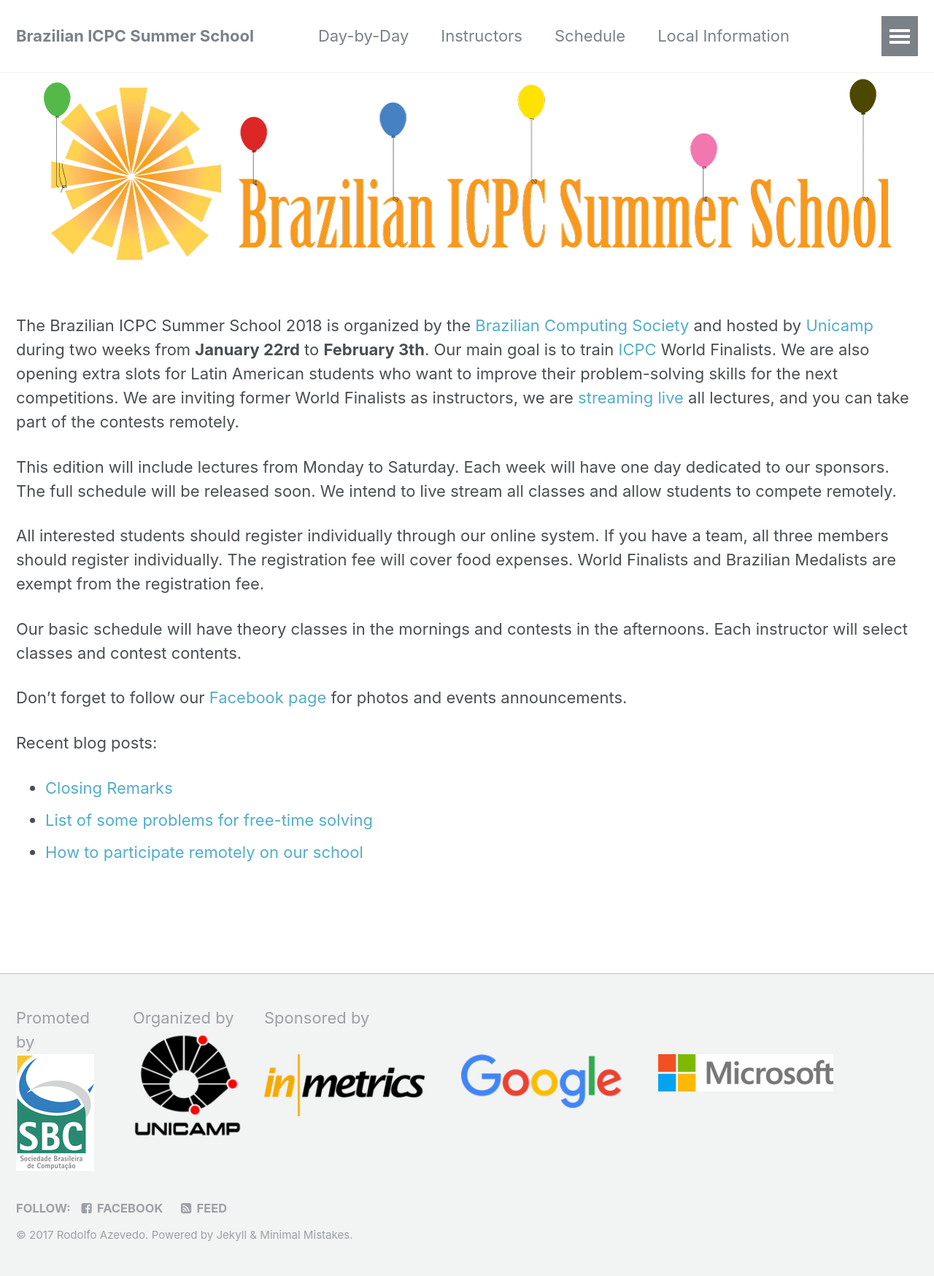
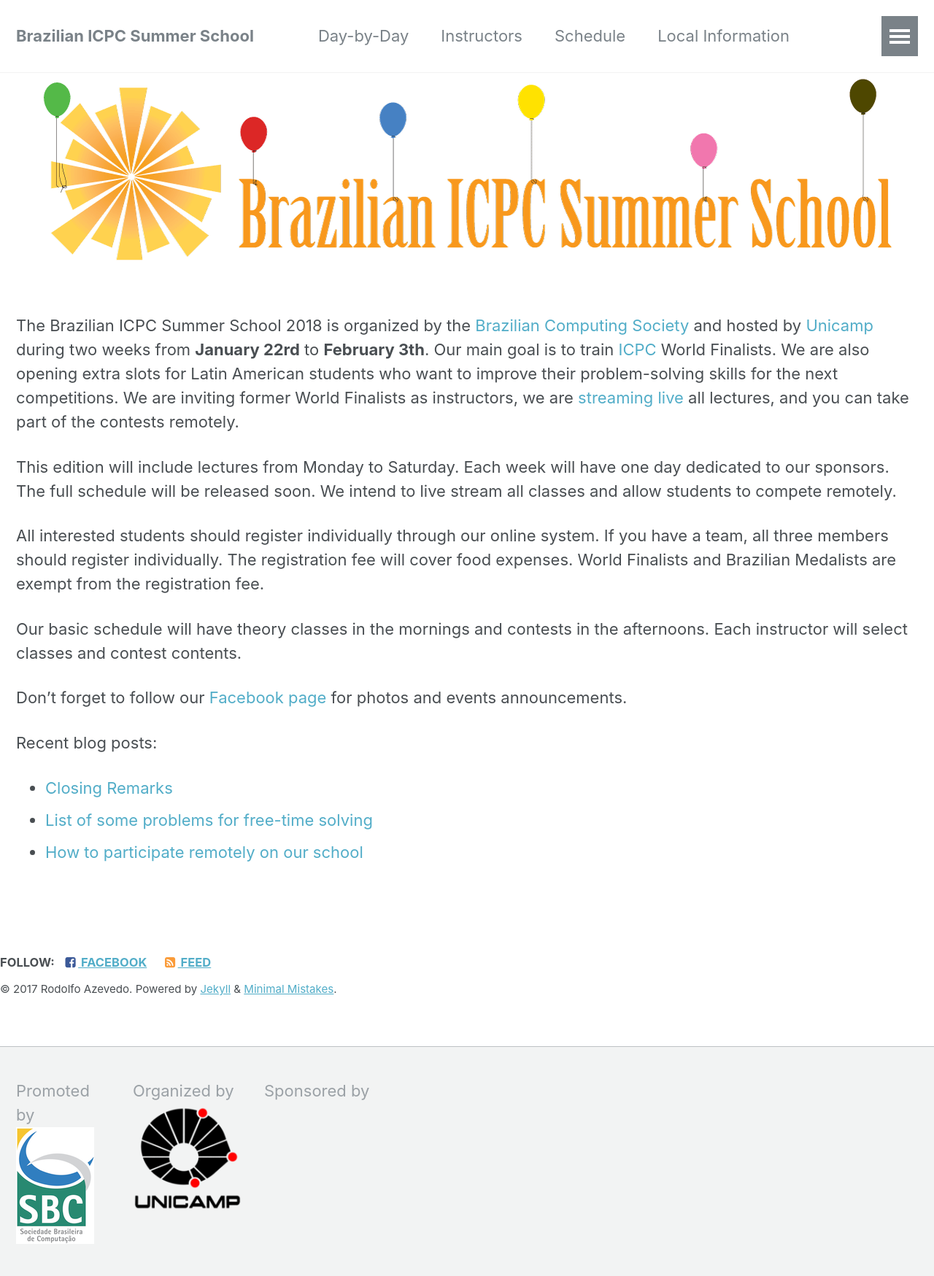
Before and after one commit to rjazevedo/BrazilianICPCSummerSchool2018, a Jekyll site: the page built from index.md, in a window 1280 px wide. Shown: the whole page at 73% size. Built offline with Jekyll 4.4.1, drawn with Linux system fonts in a browser that asks for light colours; the list of posts is cut into pages by our own code.

Commit message:
adding custom footer without sponsors

```diff
--- a/_includes/footer/custom.html
+++ b/_includes/footer/custom.html
@@ -2,10 +2,7 @@
 <div style="width:100%;heigh:200px;overflow:auto;">
   <div style="float: left; width: 160px;heigh:200px;padding-right:30px;">Promoted by<br><img src="{{ base_path }}/images/logo-sbc.png"></div>
   <div style="float: left; width: 180px;heigh:200px;padding-right:30px;">Organized by<br><img src="{{ base_path }}/images/logo-unicamp.png"></div>
-  <div style="float: left; heigh:200px;padding-right:30px;">Sponsored by<br>
-  <div style="float: left; width: 270px;heigh:200px;padding-right:50px;"> <br><img src="{{ base_path }}/images/logo-inmetrics.png"></div>
-  <div style="float: left; width: 270px;heigh:200px;padding-right:50px;"> <br><img src="{{ base_path }}/images/logo-google.png"></div>
-  <div style="float: left; width: 270px;heigh:200px;"> <br><img src="{{ base_path }}/images/logo-microsoft.png"></div>
+  <div style="float: left; heigh:200px;padding-right:30px;">Sponsored by<br></div>
   </div>
 </div>
 
```
